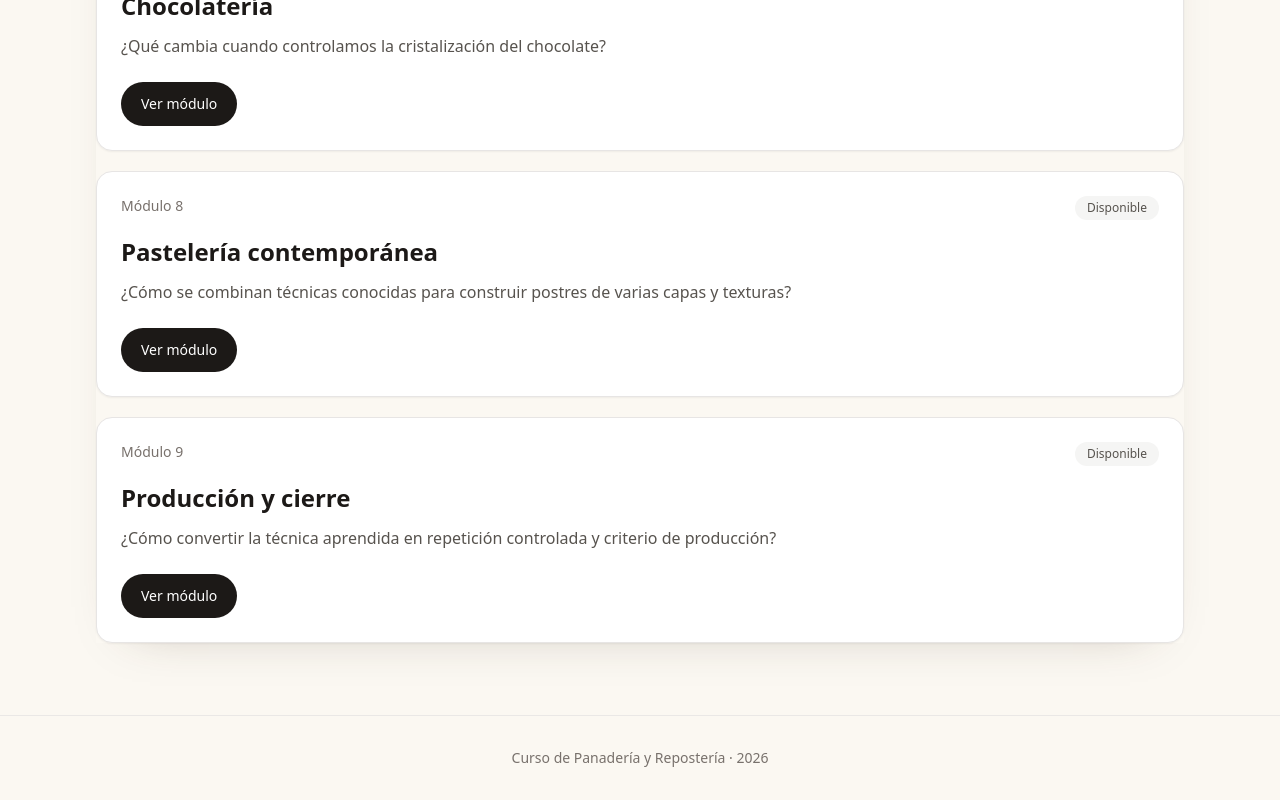
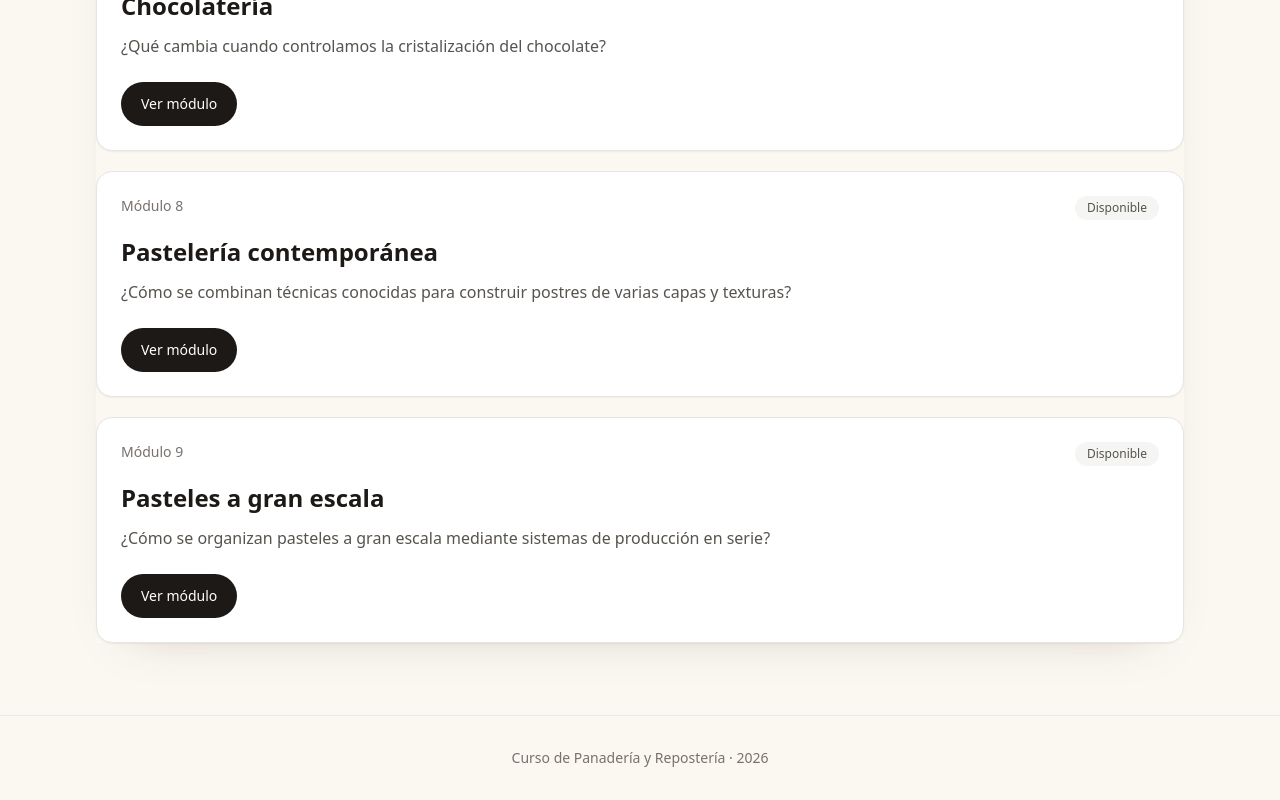
Before and after one commit to Drworm82/CursoPanadero, a Next.js app: page /ruta in a window 1280 px wide. Shown: the part 2026-2826 px from the top of the page. Built offline with nearby package versions, Linux system fonts and the light colour scheme; no server answers.

Commit message:
Activa Módulo 9 en la ruta

```diff
--- a/pages/ruta.js
+++ b/pages/ruta.js
@@ -74,11 +74,10 @@ const modules = [
   {
     id: 'modulo-9',
     sort_order: 9,
-    href: '#',
-    title: 'Producción y cierre',
-    guiding_question: '¿Cómo convertir la técnica aprendida en repetición controlada y criterio de producción?',
-    expected_result: 'Repetir, comparar y organizar procesos con mayor consistencia.',
-    comingSoon: true,
+    href: '/modulo-9',
+    title: 'Pasteles a gran escala',
+    guiding_question: '¿Cómo se organizan pasteles a gran escala mediante sistemas de producción en serie?',
+    expected_result: 'Reconocer la organización de las preparaciones y del montaje en los pasteles a gran escala documentados en la Clase 38.',
   },
 ];
 
```
